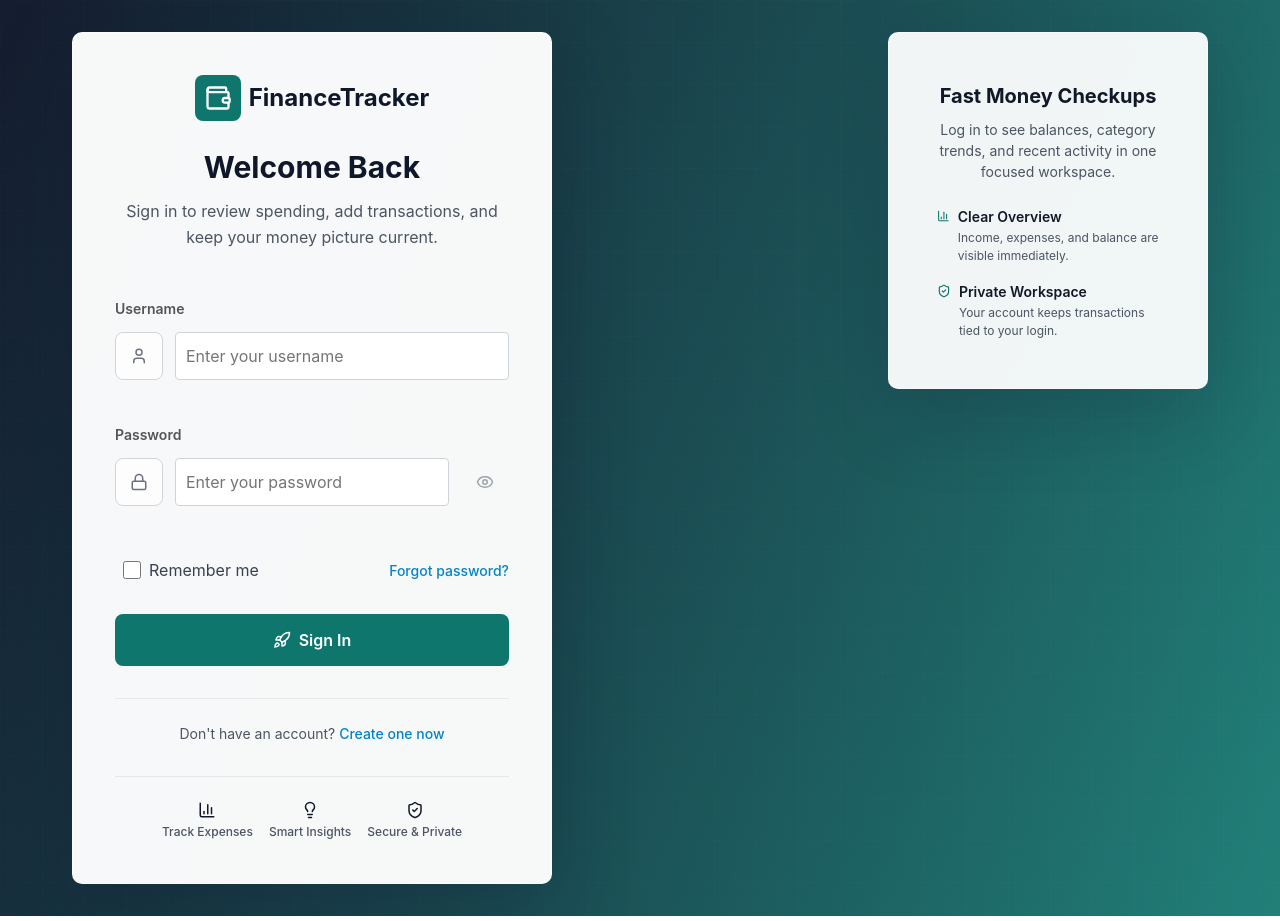
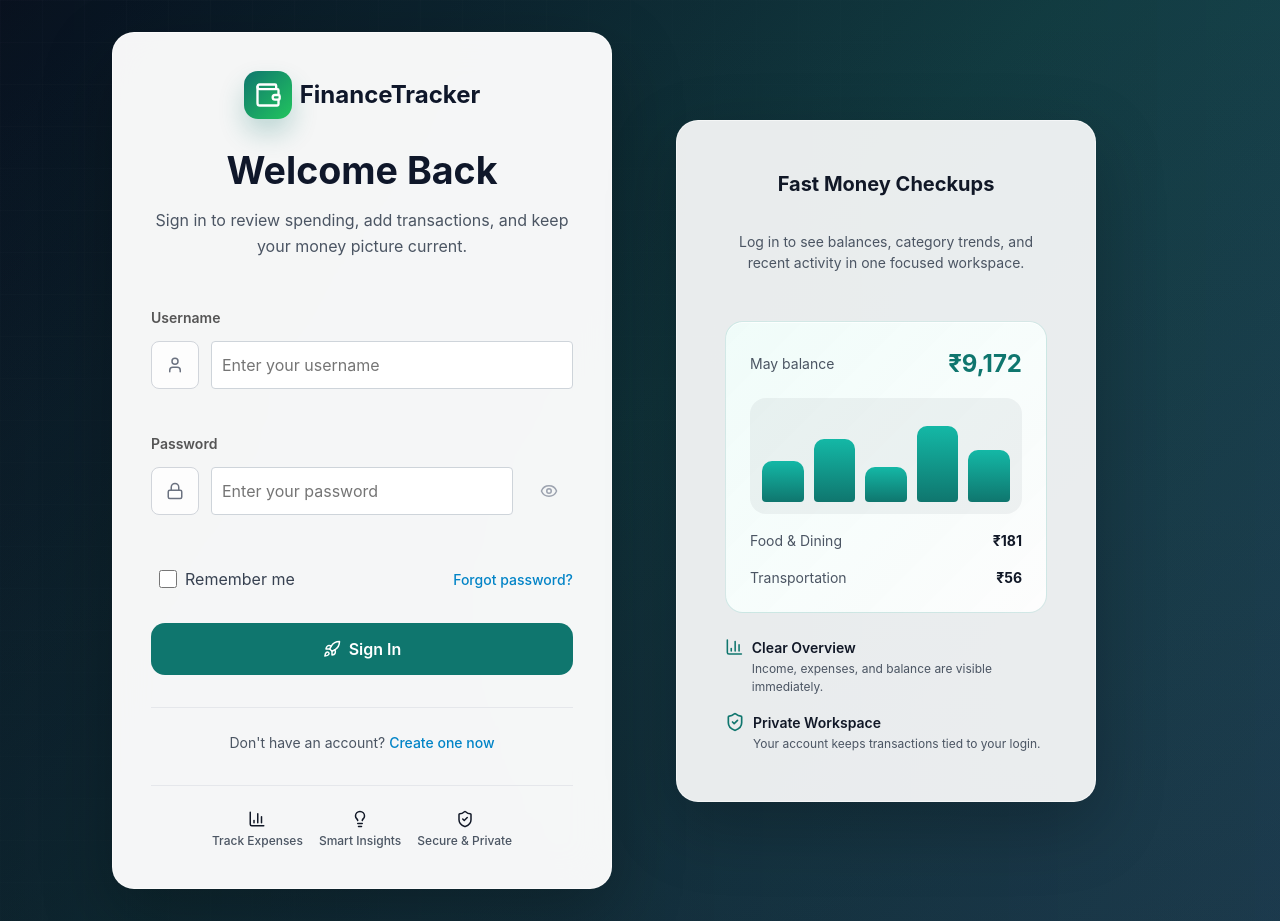
Before and after one commit to kumar291098/Personal-finane-tracker, a React (Create React App) app in the folder frontend/finance-tracker/: page /login in a window 1280 px wide. Built offline with nearby package versions, Linux system fonts and the light colour scheme; no server answers.

Commit message:
Improve subscription validation and account UI

```diff
--- a/frontend/finance-tracker/src/components/auth/Auth.css
+++ b/frontend/finance-tracker/src/components/auth/Auth.css
@@ -7,7 +7,7 @@
   position: relative;
   overflow: hidden;
   background:
-    linear-gradient(120deg, rgba(15, 23, 42, 0.96), rgba(15, 118, 110, 0.9));
+    linear-gradient(135deg, #08111f 0%, #12343b 48%, #243b53 100%);
 }
 
 .auth-background {
@@ -30,6 +30,7 @@
     linear-gradient(90deg, rgba(255, 255, 255, 0.06) 1px, transparent 1px);
   background-size: 42px 42px;
   opacity: 0.28;
+  mask-image: linear-gradient(120deg, black, transparent 72%);
 }
 
 .auth-gradient {
@@ -38,7 +39,9 @@
   left: 0;
   right: 0;
   bottom: 0;
-  background: linear-gradient(90deg, rgba(15, 23, 42, 0.35), rgba(15, 118, 110, 0.18));
+  background:
+    linear-gradient(90deg, rgba(8, 17, 31, 0.18), rgba(20, 184, 166, 0.08)),
+    linear-gradient(180deg, transparent, rgba(8, 17, 31, 0.28));
 }
 
 @keyframes float {
@@ -49,9 +52,10 @@
 /* Auth Content */
 .auth-content {
   display: grid;
-  grid-template-columns: 1fr auto;
+  grid-template-columns: minmax(360px, 500px) minmax(300px, 420px);
+  align-items: center;
   gap: var(--spacing-3xl);
-  max-width: 1200px;
+  max-width: 1120px;
   width: 100%;
   padding: var(--spacing-xl);
   position: relative;
@@ -66,13 +70,13 @@
 
 /* Auth Card */
 .auth-card {
-  background: rgba(255, 255, 255, 0.97);
-  backdrop-filter: blur(16px);
-  border-radius: var(--radius-2xl);
-  padding: 42px;
-  box-shadow: 0 24px 80px rgba(15, 23, 42, 0.28);
-  border: 1px solid rgba(255, 255, 255, 0.55);
-  max-width: 480px;
+  background: rgba(255, 255, 255, 0.96);
+  backdrop-filter: blur(20px);
+  border-radius: 22px;
+  padding: 38px;
+  box-shadow: 0 26px 70px rgba(0, 0, 0, 0.26);
+  border: 1px solid rgba(255, 255, 255, 0.62);
+  max-width: 500px;
   width: 100%;
   animation: slideInLeft 0.6s ease-out;
 }
@@ -103,14 +107,15 @@
 }
 
 .auth-logo-icon {
-  width: 46px;
-  height: 46px;
-  border-radius: var(--radius-lg);
+  width: 48px;
+  height: 48px;
+  border-radius: 14px;
   display: inline-flex;
   align-items: center;
   justify-content: center;
-  background: #0f766e;
+  background: linear-gradient(135deg, #0f766e, #22c55e);
   color: white;
+  box-shadow: 0 14px 26px rgba(15, 118, 110, 0.24);
 }
 
 @keyframes bounce {
@@ -126,7 +131,7 @@
 }
 
 .auth-title {
-  font-size: var(--font-size-3xl);
+  font-size: 2.35rem;
   font-weight: var(--font-bold);
   color: var(--gray-900);
   margin-bottom: var(--spacing-sm);
@@ -192,7 +197,7 @@
   min-height: 48px;
   padding: 12px 14px;
   border: 1px solid var(--gray-300);
-  border-radius: var(--radius-lg);
+  border-radius: 14px;
   font-size: var(--font-size-base);
   line-height: 1.4;
   transition: all var(--transition-fast);
@@ -347,7 +352,7 @@
   background: #0f766e;
   color: white;
   border: none;
-  border-radius: var(--radius-lg);
+  border-radius: 14px;
   font-size: var(--font-size-base);
   font-weight: var(--font-semibold);
   cursor: pointer;
@@ -516,6 +521,7 @@
 /* Demo Card */
 .auth-demo {
   animation: slideInRight 0.6s ease-out 0.2s both;
+  width: 100%;
 }
 
 @keyframes slideInRight {
@@ -530,13 +536,18 @@
 }
 
 .demo-card {
-  background: rgba(255, 255, 255, 0.94);
-  backdrop-filter: blur(16px);
-  border-radius: var(--radius-2xl);
+  background: rgba(255, 255, 255, 0.91);
+  backdrop-filter: blur(18px);
+  border-radius: 22px;
   padding: var(--spacing-2xl);
-  box-shadow: 0 24px 80px rgba(15, 23, 42, 0.22);
-  border: 1px solid rgba(255, 255, 255, 0.45);
-  max-width: 320px;
+  box-shadow: 0 24px 70px rgba(0, 0, 0, 0.22);
+  border: 1px solid rgba(255, 255, 255, 0.55);
+  max-width: 420px;
+}
+
+.auth-showcase {
+  display: grid;
+  gap: var(--spacing-lg);
 }
 
 .demo-title {
@@ -613,6 +624,80 @@
   gap: var(--spacing-md);
 }
 
+.auth-preview-card {
+  display: grid;
+  gap: var(--spacing-md);
+  padding: var(--spacing-lg);
+  border: 1px solid rgba(15, 118, 110, 0.16);
+  border-radius: 18px;
+  background:
+    linear-gradient(135deg, rgba(240, 253, 250, 0.95), rgba(255, 255, 255, 0.9));
+  box-shadow: inset 0 1px 0 rgba(255, 255, 255, 0.75);
+}
+
+.auth-preview-topline,
+.auth-preview-row {
+  display: flex;
+  align-items: center;
+  justify-content: space-between;
+  gap: var(--spacing-md);
+}
+
+.auth-preview-topline span,
+.auth-preview-row span {
+  color: var(--gray-600);
+  font-size: var(--font-size-sm);
+}
+
+.auth-preview-topline strong {
+  color: #0f766e;
+  font-size: var(--font-size-2xl);
+}
+
+.auth-preview-row strong {
+  color: var(--gray-900);
+  font-size: var(--font-size-sm);
+}
+
+.auth-preview-bars {
+  display: grid;
+  grid-template-columns: repeat(5, 1fr);
+  align-items: end;
+  gap: 10px;
+  height: 116px;
+  padding: 12px;
+  border-radius: 16px;
+  background: rgba(15, 23, 42, 0.05);
+}
+
+.auth-preview-bars span {
+  display: block;
+  min-height: 24px;
+  border-radius: 10px 10px 4px 4px;
+  background: linear-gradient(180deg, #14b8a6, #0f766e);
+}
+
+.setup-steps {
+  display: grid;
+  gap: var(--spacing-sm);
+}
+
+.setup-steps span {
+  display: flex;
+  align-items: center;
+  gap: var(--spacing-sm);
+  padding: 10px 12px;
+  border-radius: 14px;
+  background: white;
+  color: var(--gray-700);
+  font-size: var(--font-size-sm);
+  font-weight: var(--font-medium);
+}
+
+.setup-steps svg {
+  color: #0f766e;
+}
+
 .benefit-item {
   display: flex;
   align-items: flex-start;
@@ -647,6 +732,10 @@
   }
 
   .auth-card {
+    max-width: 500px;
+  }
+
+  .demo-card {
     max-width: 500px;
   }
 }
--- a/frontend/finance-tracker/src/components/auth/Login.js
+++ b/frontend/finance-tracker/src/components/auth/Login.js
@@ -162,11 +162,32 @@ const Login = () => {
         </div>
 
         <div className="auth-demo">
-          <div className="demo-card">
+          <div className="demo-card auth-showcase">
             <h3 className="demo-title">Fast Money Checkups</h3>
             <p className="demo-description">
               Log in to see balances, category trends, and recent activity in one focused workspace.
             </p>
+            <div className="auth-preview-card">
+              <div className="auth-preview-topline">
+                <span>May balance</span>
+                <strong>₹9,172</strong>
+              </div>
+              <div className="auth-preview-bars">
+                <span style={{ height: '44%' }}></span>
+                <span style={{ height: '68%' }}></span>
+                <span style={{ height: '38%' }}></span>
+                <span style={{ height: '82%' }}></span>
+                <span style={{ height: '56%' }}></span>
+              </div>
+              <div className="auth-preview-row">
+                <span>Food & Dining</span>
+                <strong>₹181</strong>
+              </div>
+              <div className="auth-preview-row">
+                <span>Transportation</span>
+                <strong>₹56</strong>
+              </div>
+            </div>
             <div className="demo-benefits">
               <div className="benefit-item">
                 <BarChart3 size={20} />
--- a/frontend/finance-tracker/src/components/auth/Register.js
+++ b/frontend/finance-tracker/src/components/auth/Register.js
@@ -301,8 +301,19 @@ const Register = () => {
         </div>
 
         <div className="auth-demo">
-          <div className="demo-card">
+          <div className="demo-card auth-showcase">
             <h3 className="demo-title">Built For Daily Tracking</h3>
+            <div className="auth-preview-card register-preview">
+              <div className="auth-preview-topline">
+                <span>Starter setup</span>
+                <strong>3 min</strong>
+              </div>
+              <div className="setup-steps">
+                <span><CheckCircle2 size={15} /> Create profile</span>
+                <span><CheckCircle2 size={15} /> Add first transaction</span>
+                <span><CheckCircle2 size={15} /> Review dashboard</span>
+              </div>
+            </div>
             <div className="demo-benefits">
               <div className="benefit-item">
                 <Gauge size={20} />
--- a/frontend/finance-tracker/src/components/layout/Layout.css
+++ b/frontend/finance-tracker/src/components/layout/Layout.css
@@ -488,6 +488,18 @@
   background: #0f766e;
 }
 
+.notification-icon {
+  width: 30px;
+  min-width: 30px;
+  height: 30px;
+  display: inline-flex;
+  align-items: center;
+  justify-content: center;
+  border-radius: var(--radius-lg);
+  background: #ccfbf1;
+  color: #0f766e;
+}
+
 .notification-item strong {
   display: block;
   margin-bottom: 3px;
@@ -726,3 +738,8 @@
 :root[data-theme='dark'] .notification-item.unread {
   background-color: #1e293b;
 }
+
+:root[data-theme='dark'] .notification-icon {
+  background: #134e4a;
+  color: #99f6e4;
+}
--- a/frontend/finance-tracker/src/components/subscription/Subscription.js
+++ b/frontend/finance-tracker/src/components/subscription/Subscription.js
@@ -124,12 +124,19 @@ const Subscription = () => {
 
   const submitManualPayment = async (event) => {
     event.preventDefault();
+    const cleanedReference = reference.trim();
+    if (!cleanedReference.toUpperCase().startsWith('TEST-SUB-')) {
+      setError('Enter a valid demo UTR that starts with TEST-SUB-. Invalid UTRs are not sent for admin review.');
+      setMessage('');
+      return;
+    }
+
     setPaying(true);
     setError('');
     setMessage('');
     setActivation(null);
     try {
-      const result = await submitManualUpiPayment(token, reference);
+      const result = await submitManualUpiPayment(token, cleanedReference);
       setReference('');
       setMessage(result.message || 'Payment reference submitted for review.');
       if (result.accessLevel === 'SUBSCRIBER') {
@@ -218,14 +225,14 @@ const Subscription = () => {
                 <div className="upi-payment-form">
                   <h3>Pay with UPI QR</h3>
                   {plan.upiId && <p>UPI ID: <strong>{plan.upiId}</strong></p>}
-                  <p>Enter a demo reference to activate automatically. UPI UTRs are sent to admin review.</p>
+                  <p>Enter the valid demo UTR only. Correct demo UTRs activate automatically; invalid values are rejected here.</p>
                   <input
                     className="input"
                     value={reference}
                     onChange={(event) => setReference(event.target.value)}
-                    placeholder="Enter UPI UTR / transaction ID"
+                    placeholder="TEST-SUB-123456"
                     required
-                    minLength={6}
+                    minLength={15}
                   />
                   <button className="btn btn-primary" type="submit" disabled={paying}>
                     {paying ? <RefreshCw size={18} className="spin-icon" /> : <CheckCircle2 size={18} />}
```
Also changed, not shown: frontend/finance-tracker/src/components/layout/Layout.js (+96 -37 lines), 1 other file (tests, documents, lock files or other folders).
